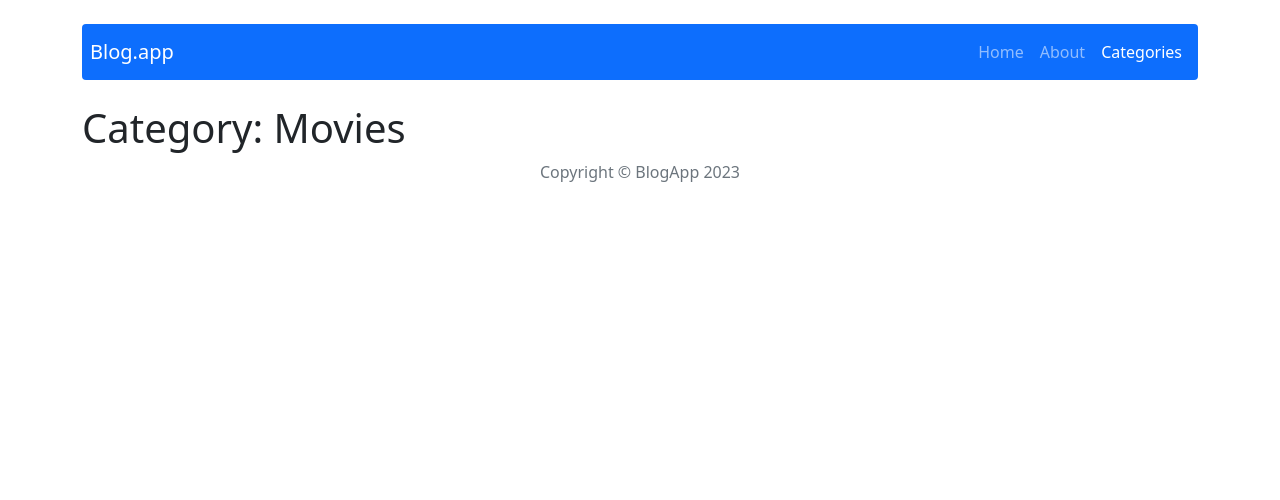
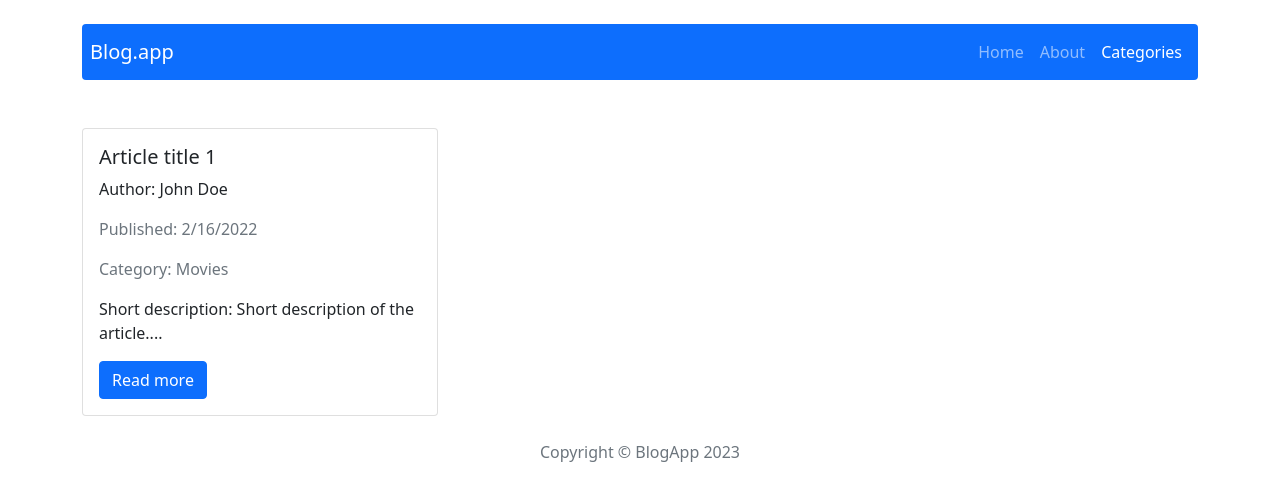
Before and after one commit to BoloMaster7/react-blog, a React (Create React App) app: page /categories/Movies in a window 1280 px wide. Shown: the top 500 px of the page. Built offline with nearby package versions, Linux system fonts and the light colour scheme.

Commit message:
fix category render, category select not working

```diff
--- a/src/components/features/CategoryTable/CategoryTable.js
+++ b/src/components/features/CategoryTable/CategoryTable.js
@@ -1,18 +1,31 @@
 import { useParams } from "react-router-dom";
 import { Row } from "react-bootstrap";
-
+import { getAllPosts } from '../../../redux/postsRedux';
+import { useSelector } from "react-redux";
+import Post from "../Post/Post";
+import { getPostByCategory } from "../../../redux/postsRedux";
 
 const CategoryTable = () => {
   const { category } = useParams();
-
+  const posts = useSelector((state) => getPostByCategory(state, category));
+  console.log(posts);
 
 
 
   return (
     <section>
       <Row>
-      <h1>Category: {category}</h1>
-
+      {posts.map(post =>
+      <Post key={post.id}
+        title={post.title}
+        description={post.shortDescription}
+        content={post.content}
+        date={post.publishedDate}
+        category={post.category}
+        author={post.author}
+        id={post.id}
+        />
+      )}
       </Row>
     </section>
   );
--- a/src/components/features/PostForm/PostForm.js
+++ b/src/components/features/PostForm/PostForm.js
@@ -67,7 +67,7 @@ import { useForm } from "react-hook-form";
         Date can't be empty</small>}
       </Form.Group>
 
-      * <Form.Group className="mb-3" >
+       <Form.Group className="mb-3" >
         <Form.Label>Category</Form.Label>
         <Form.Control/>
        <Form.Select defaultValue="Choose...">
--- a/src/redux/initialState.js
+++ b/src/redux/initialState.js
@@ -7,7 +7,7 @@ const initialState = {
         content: 'Main content of the article',
         publishedDate: new Date('02-16-2022'),
         author: 'John Doe',
-        category: 'Movie'
+        category: 'Movies'
   },
   {
     id: '2',
--- a/src/redux/postsRedux.js
+++ b/src/redux/postsRedux.js
@@ -3,6 +3,8 @@ import shortid from 'shortid';
 export const getAllPosts = (state) => state.posts;
 export const getPostById = ({ posts }, id) =>
   posts.find((post) => post.id === id);
+  export const getPostByCategory = ({ posts }, category) =>
+  posts.filter((post) => post.category === category);
 
 // actions
 const createActionName = actionName => `app/posts/${actionName}`;
```
